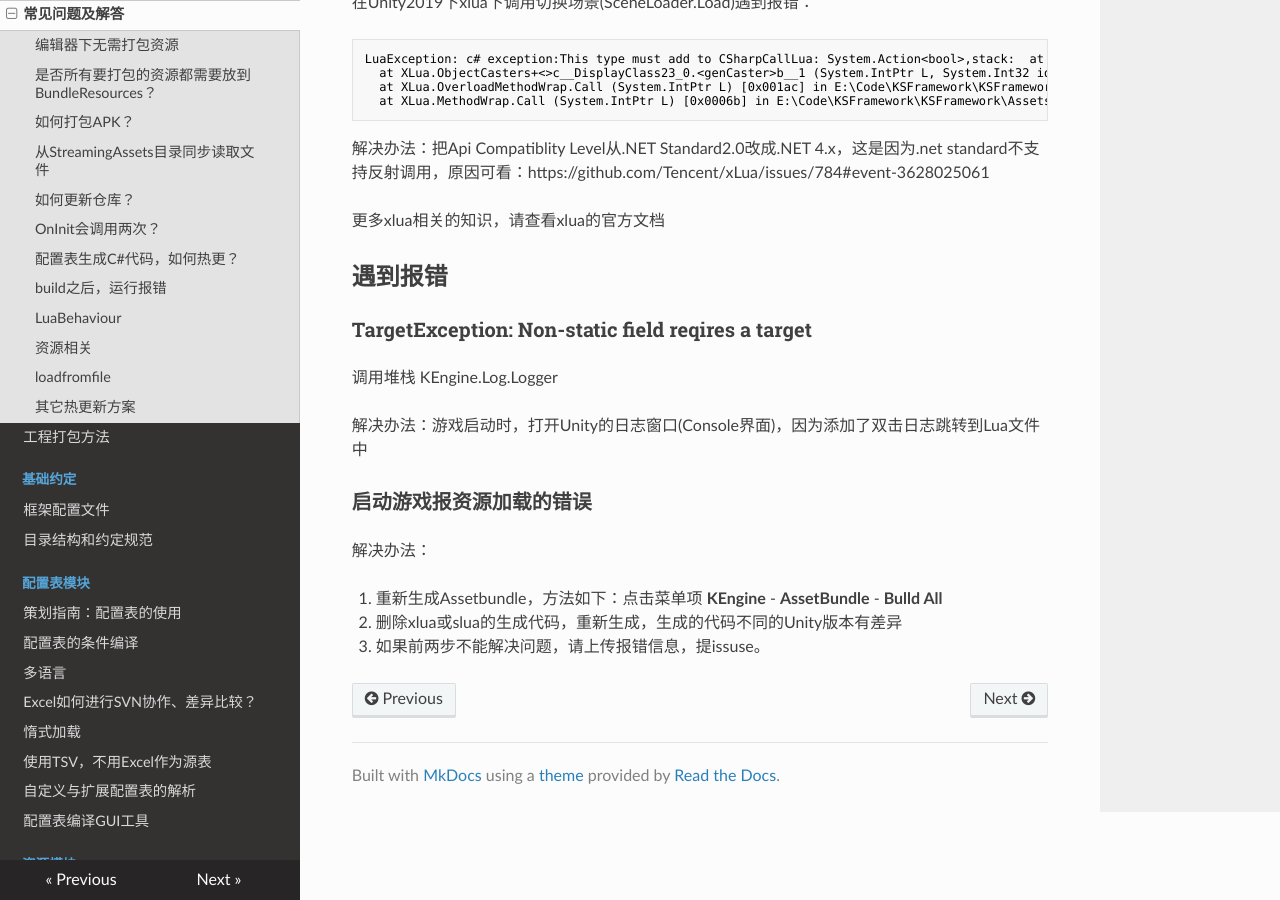
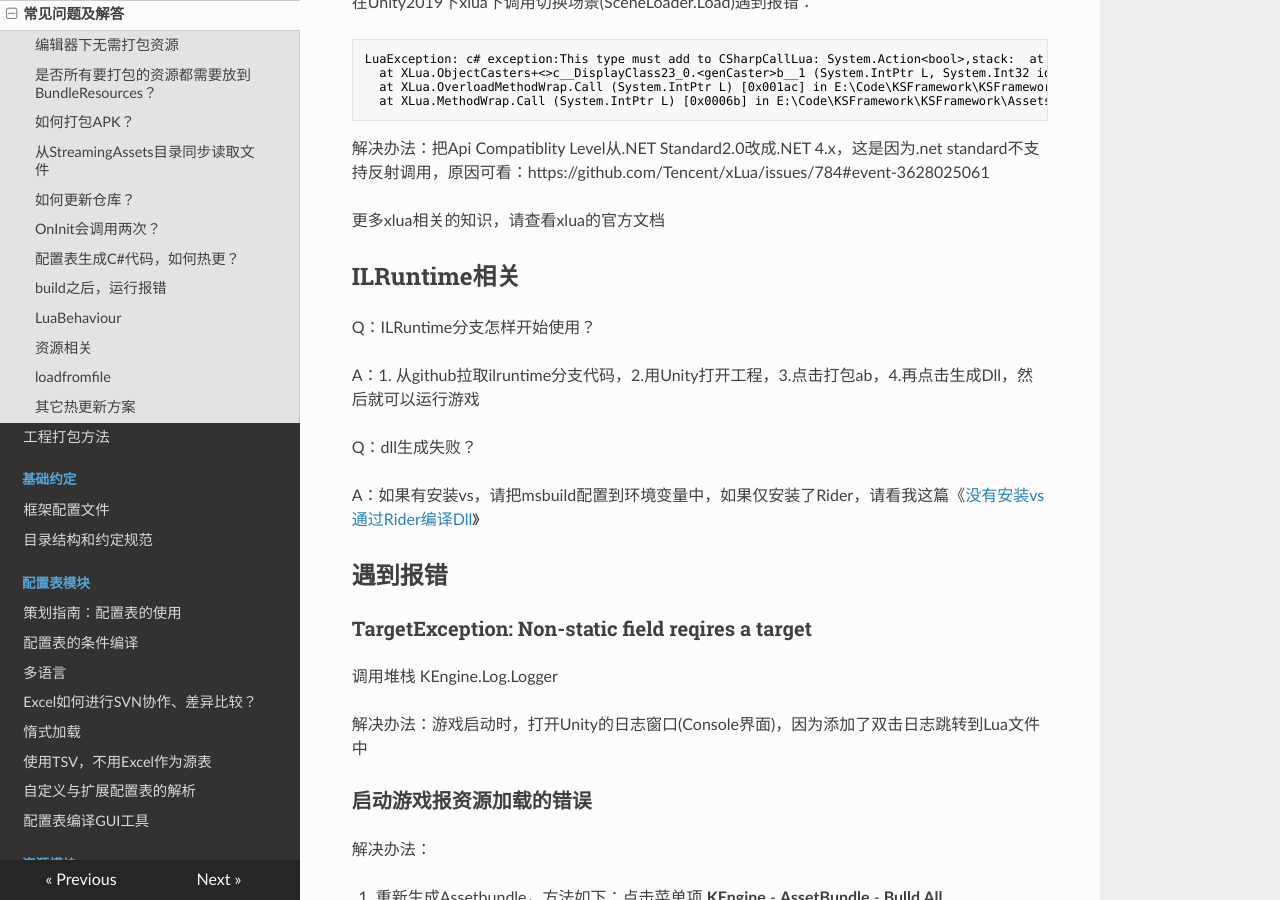
Before and after one commit to mr-kelly/KSFramework, an MkDocs documentation site: the page built from docs/faq.md, in a window 1280 px wide and 900 px high, scrolled down 3974 px. Built offline with MkDocs 1.6.1, drawn with Linux system fonts in a browser that asks for light colours; nearby versions of some CDN libraries.

Commit message:
add ilruntime faq

```diff
--- a/docs/faq.md
+++ b/docs/faq.md
@@ -184,6 +184,18 @@ LuaException: c# exception:This type must add to CSharpCallLua: System.Action<bo
 
 更多xlua相关的知识，请查看xlua的官方文档
 
+## ILRuntime相关
+
+Q：ILRuntime分支怎样开始使用？
+
+A：1. 从github拉取ilruntime分支代码，2.用Unity打开工程，3.点击打包ab，4.再点击生成Dll，然后就可以运行游戏
+
+
+
+Q：dll生成失败？
+
+A：如果有安装vs，请把msbuild配置到环境变量中，如果仅安装了Rider，请看我这篇《[没有安装vs通过Rider编译Dll](https://www.cnblogs.com/zhaoqingqing/p/14832889.html)》
+
 ## 遇到报错
 
 ### TargetException: Non-static field reqires a target
```
